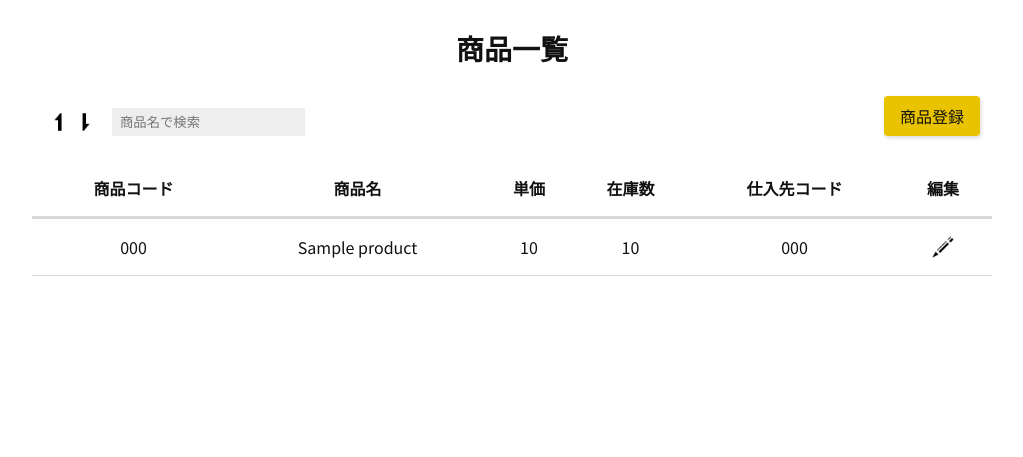
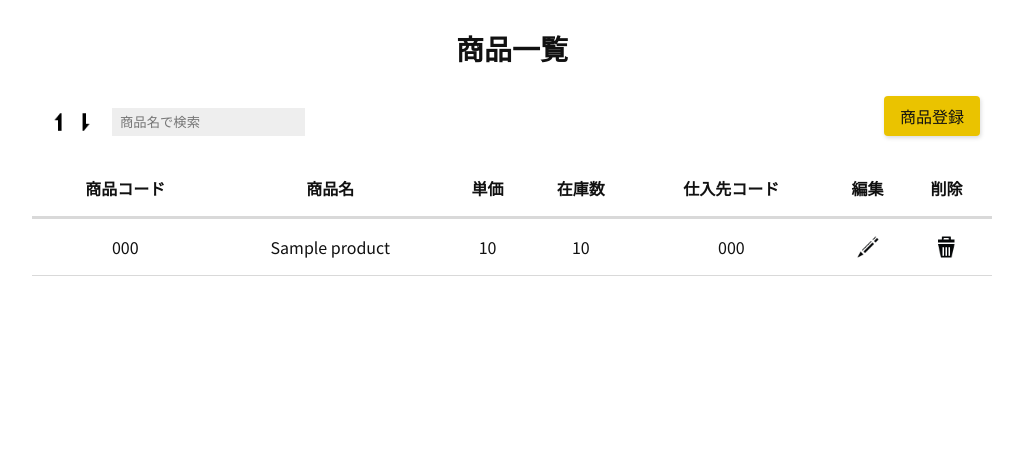
Before and after one commit to KYOJINNAAPYON/php-db-app, a PHP site: page /read.php in a window 1280 px wide. Shown: the part 56-513 px from the top of the page, without its empty margins (128-1151 px from the left). Run offline with PHP 8.4, Linux system fonts and the light colour scheme; tables that the repository leaves empty or names only in its code hold one stand-in row (values such as "Sample post").

Commit message:
削除ボタン処理

```diff
--- a/css/style.css
+++ b/css/style.css
@@ -166,7 +166,8 @@ footer {
   color: #28a745;
 }
 
-.edit-icon {
+.edit-icon,
+.delete-icon {
   height: 1.5rem;
   vertical-align: top;
 }
--- a/read.php
+++ b/read.php
@@ -103,6 +103,7 @@ if ($order === 'desc') {
             <th>在庫数</th>
             <th>仕入先コード</th>
             <th>編集</th>
+            <th>削除</th>
           </tr>
 
           <?PHP
@@ -116,6 +117,7 @@ if ($order === 'desc') {
             <td>{$product['stock_quantity']}</td>
             <td>{$product['vendor_code']}</td>
             <td><a href='update.php?id={$product['id']}'><img src='images/edit.png' alt='編集' class='edit-icon'></a></td>
+            <td><a href='delete.php?id={$product['id']}'><img src='images/delete.png' alt='削除' class='delete-icon'></a></td>
             </tr>
             ";
             echo $table_row;
```
Also changed, not shown: delete.php (added, +27 -0 lines).
